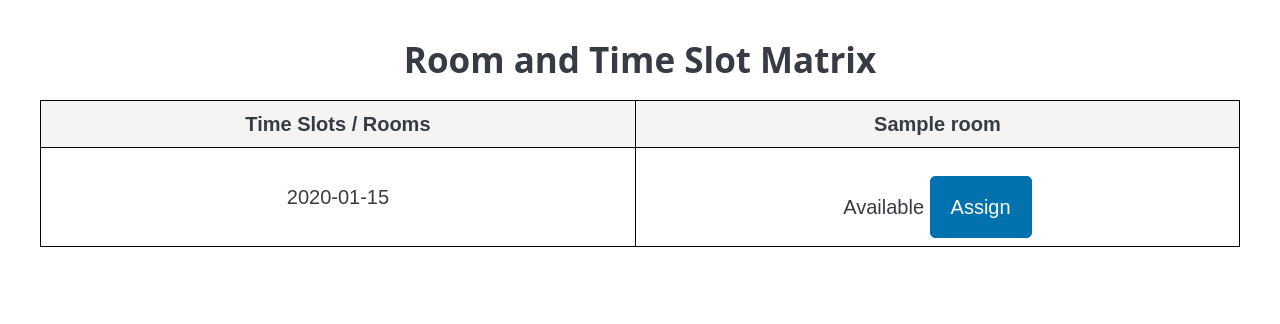
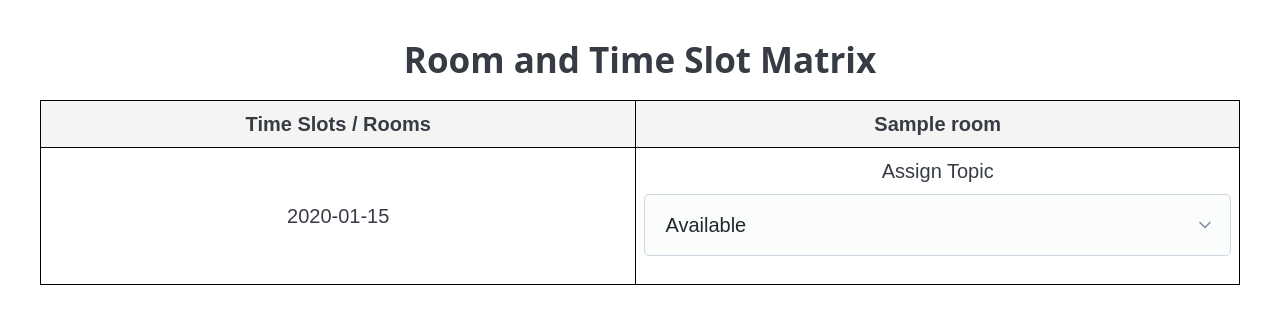
Before and after one commit to event-modeling/open-spaces-comocamp, a FastAPI app: template python/app/templates/rooms_and_time_slots_assignment.jinja2 in a window 1280 px wide. Shown: the top 324 px of the page. Run offline with FastAPI, Linux system fonts and the light colour scheme; the template is opened without the code that fills it: most values are stand-ins (such as "Sample title", 1, 10 or a date in 2020); some libraries are stand-ins or nearby versions.

Commit message:
WIP topic assignment chart

```diff
--- a/python/app/main.py
+++ b/python/app/main.py
@@ -128,7 +128,10 @@ def rooms_and_time_slots_view_topic_assignment(conference_id: str):
     # is TopicAssigned or TopicUnassigned
 
     topic_assignment_map = {}
-    unassigned_topics = []
+    all_topics = []
+    for event in events_list:
+        if event.get('type') == 'TopicSuggested' and event.get('conferenceId') == conference_id:
+            all_topics.append(event.get('topic'))
     for event in events_list:
         if event.get('type') == 'TopicAssigned' and event.get('conferenceId') == conference_id:
             topic_assignment_map[event.get('topic')] = {
@@ -137,11 +140,15 @@ def rooms_and_time_slots_view_topic_assignment(conference_id: str):
                 'endTime': event.get('endTime')
             }
             break
-        if event.get('type') == 'TopicUnassigned' and event.get('conferenceId') == conference_id:
-            topic_assignment_map.pop(event.get('topic'), None)
-            unassigned_topics.append(event.get('topic'))
-            break
     result['topicAssignments'] = topic_assignment_map
+    result['allTopics'] = all_topics
+
+    unassigned_topics = []
+
+    # this should be all topics less the topics that are assigned
+    for topic in all_topics:
+        if topic not in topic_assignment_map:
+            unassigned_topics.append(topic)
     result['unassignedTopics'] = unassigned_topics
     return result
 
@@ -311,6 +318,7 @@ def rooms_and_time_slots_assignment(request: Request, conference_id: str):
     :return:
     """
     events = rooms_and_time_slots_view_topic_assignment(conference_id)
+    print(events)
 
     if not events:
         return templates.TemplateResponse(
--- a/python/app/templates/rooms_and_time_slots_assignment.jinja2
+++ b/python/app/templates/rooms_and_time_slots_assignment.jinja2
@@ -10,11 +10,13 @@
             width: 100%;
             border-collapse: collapse;
         }
+
         th, td {
             border: 1px solid black;
             text-align: center;
             padding: 8px;
         }
+
         th {
             background-color: #f2f2f2;
         }
@@ -36,10 +38,18 @@
         <tr>
             <td>{{ time_slot }}</td>
             {% for room in data.rooms %}
-                    <td>Available
-                    <button id="Assign">Assign</button>
-
+                {#                    Here we need a dropdown showing the options coming from data.unassignedTopics #}
+                {#                    The dropdown should have a default option of "Available" #}
+                {#                    The dropdown should have an id of "assign_{topic}_{room}_{time_slot.startTime}_{time_slot.endTime}}" #}
+                {% for topic in data.unassignedTopics %}
+                    <td>
+                        <label for="assign_{{ topic }}_{{ room }}_{{ time_slot.startTime }}_{{ time_slot.endTime }}">Assign Topic
+                        </label><select id="assign_{{ topic }}_{{ room }}_{{ time_slot.startTime }}_{{ time_slot.endTime }}">
+                            <option value="Available">Available</option>
+                            <option value="{{ topic }}">{{ topic }}</option>
+                        </select>
                     </td>
+                {% endfor %}
             {% endfor %}
         </tr>
     {% endfor %}
```
Also changed, not shown: python/app/events/topic_suggested.py (added, +8 -0 lines). Lines whose indentation alone changed are shown as unchanged.
